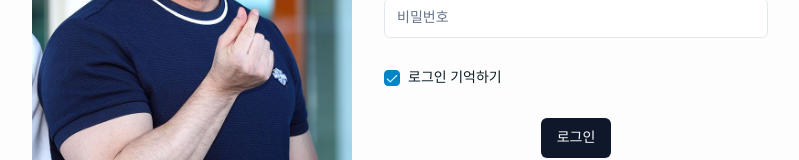
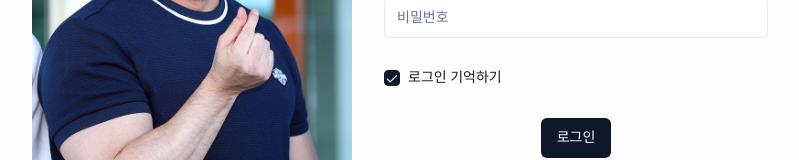
Before and after one commit to dLswStudy/my-sns-healthtar, a Next.js app: page /signIn/form in a window 1280 px wide. Both pictures are taken after a click on the checkbox 664 px from the left and 331 px from the top of the page. Shown: the part 253-413 px from the top of the page, without its empty margins (272-1071 px from the left). Built offline with nearby package versions, Linux system fonts and the light colour scheme.

Commit message:
로그인 진행중

```diff
--- /dev/null
+++ b/src/components/ui/checkbox.tsx
@@ -0,0 +1,30 @@
+"use client"
+
+import * as React from "react"
+import * as CheckboxPrimitive from "@radix-ui/react-checkbox"
+import { Check } from "lucide-react"
+
+import { cn } from "@/lib/utils"
+
+const Checkbox = React.forwardRef<
+  React.ElementRef<typeof CheckboxPrimitive.Root>,
+  React.ComponentPropsWithoutRef<typeof CheckboxPrimitive.Root>
+>(({ className, ...props }, ref) => (
+  <CheckboxPrimitive.Root
+    ref={ref}
+    className={cn(
+      "peer h-4 w-4 shrink-0 rounded-sm border border-slate-200 border-slate-900 ring-offset-white focus-visible:outline-none focus-visible:ring-2 focus-visible:ring-slate-950 focus-visible:ring-offset-2 disabled:cursor-not-allowed disabled:opacity-50 data-[state=checked]:bg-slate-900 data-[state=checked]:text-slate-50 dark:border-slate-800 dark:border-slate-50 dark:ring-offset-slate-950 dark:focus-visible:ring-slate-300 dark:data-[state=checked]:bg-slate-50 dark:data-[state=checked]:text-slate-900",
+      className
+    )}
+    {...props}
+  >
+    <CheckboxPrimitive.Indicator
+      className={cn("flex items-center justify-center text-current")}
+    >
+      <Check className="h-4 w-4" />
+    </CheckboxPrimitive.Indicator>
+  </CheckboxPrimitive.Root>
+))
+Checkbox.displayName = CheckboxPrimitive.Root.displayName
+
+export { Checkbox }
```
